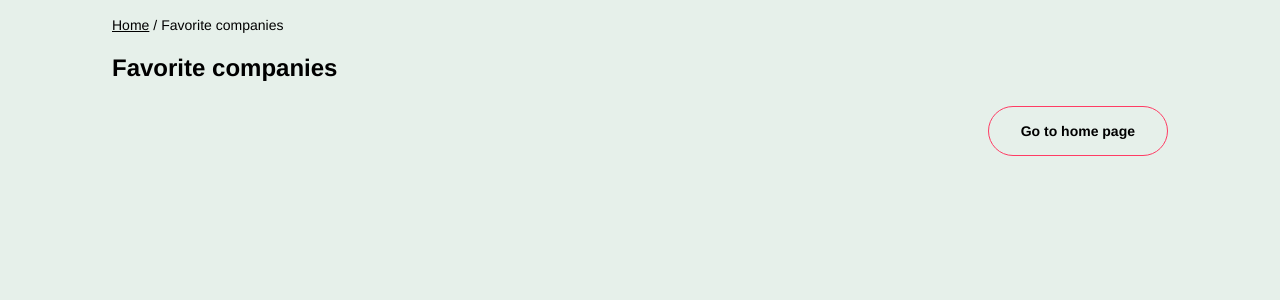
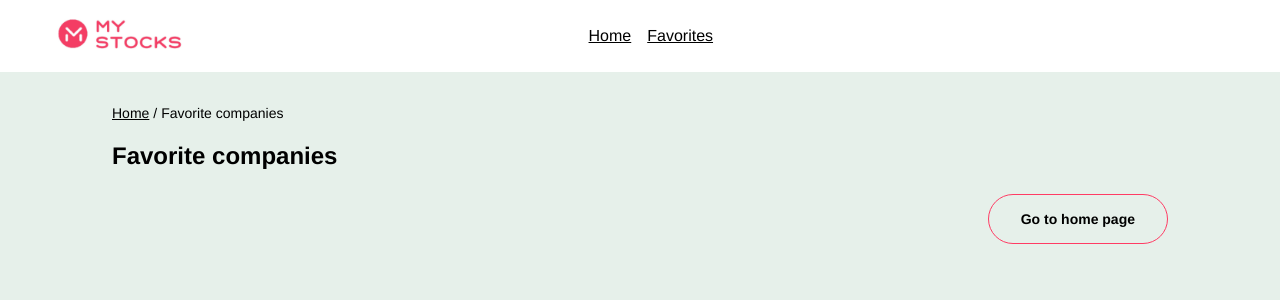
Before and after one commit to lucasajc/my-stocks, a React app: page /favorites in a window 1280 px wide. Shown: the top 300 px of the page. Built offline with nearby package versions, Linux system fonts and the light colour scheme.

Commit message:
[MS-07] Adds header component to the application

```diff
--- a/src/app/routes.component.tsx
+++ b/src/app/routes.component.tsx
@@ -1,6 +1,7 @@
 import React from 'react'
 import { Route, Router, Switch } from 'react-router-dom'
 import { createBrowserHistory } from 'history'
+import { Header } from 'components/header/header.component'
 import HomePage from 'pages/home/home.page'
 import CompanyPage from 'pages/company/company.page'
 import FavoritesPage from 'pages/favorites/favorites.page'
@@ -10,6 +11,7 @@ const browserHistory = createBrowserHistory()
 const Routes = () => {
   return (
     <Router history={browserHistory}>
+      <Header />
       <Switch>
         <Route exact path="/" component={HomePage} />
         <Route exact path="/company/:symbol" component={CompanyPage} />
--- a/src/components/search-box-symbol/search-box-symbol.styled.ts
+++ b/src/components/search-box-symbol/search-box-symbol.styled.ts
@@ -5,7 +5,7 @@ export const AutoCompleteContainer = styled.div`
   display: flex;
   top: 52px;
   background: #ffffff;
-  max-height: 360px;
+  max-height: 344px;
   overflow: hidden;
   border-radius: 8px;
   box-shadow: 0 8px 16px -6px rgb(0 0 0 / 12%);
--- a/src/pages/company/company.page.styled.ts
+++ b/src/pages/company/company.page.styled.ts
@@ -2,7 +2,7 @@ import styled from 'styled-components'
 import { Button as ButtonUI } from 'components/button/button.component'
 
 export const Container = styled.div`
-  padding: 16px;
+  padding: 32px 16px;
   max-width: 1056px;
   margin: auto;
 `
--- a/src/pages/favorites/favorites.styled.ts
+++ b/src/pages/favorites/favorites.styled.ts
@@ -2,7 +2,7 @@ import styled from 'styled-components'
 import { Button as ButtonUI } from 'components/button/button.component'
 
 export const Container = styled.div`
-  padding: 16px;
+  padding: 32px 16px;
   max-width: 1056px;
   margin: auto;
 `
--- a/src/pages/home/home.styled.ts
+++ b/src/pages/home/home.styled.ts
@@ -13,7 +13,7 @@ export const Container = styled.div`
 export const BackgroundImage = styled.img`
   position: absolute;
   z-index: -1;
-  width: 200%;
+  width: 100%;
   height: 100%;
   object-fit: cover;
   right: 0%;
```
